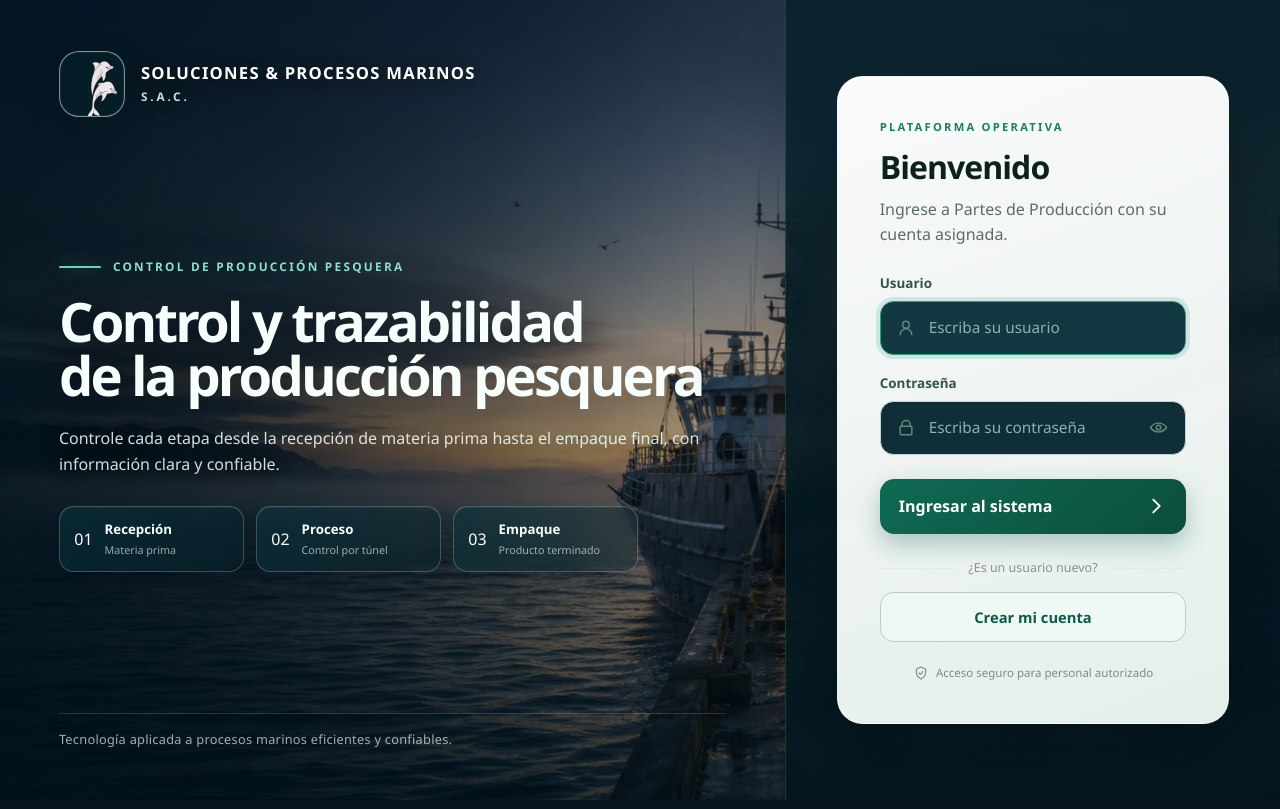
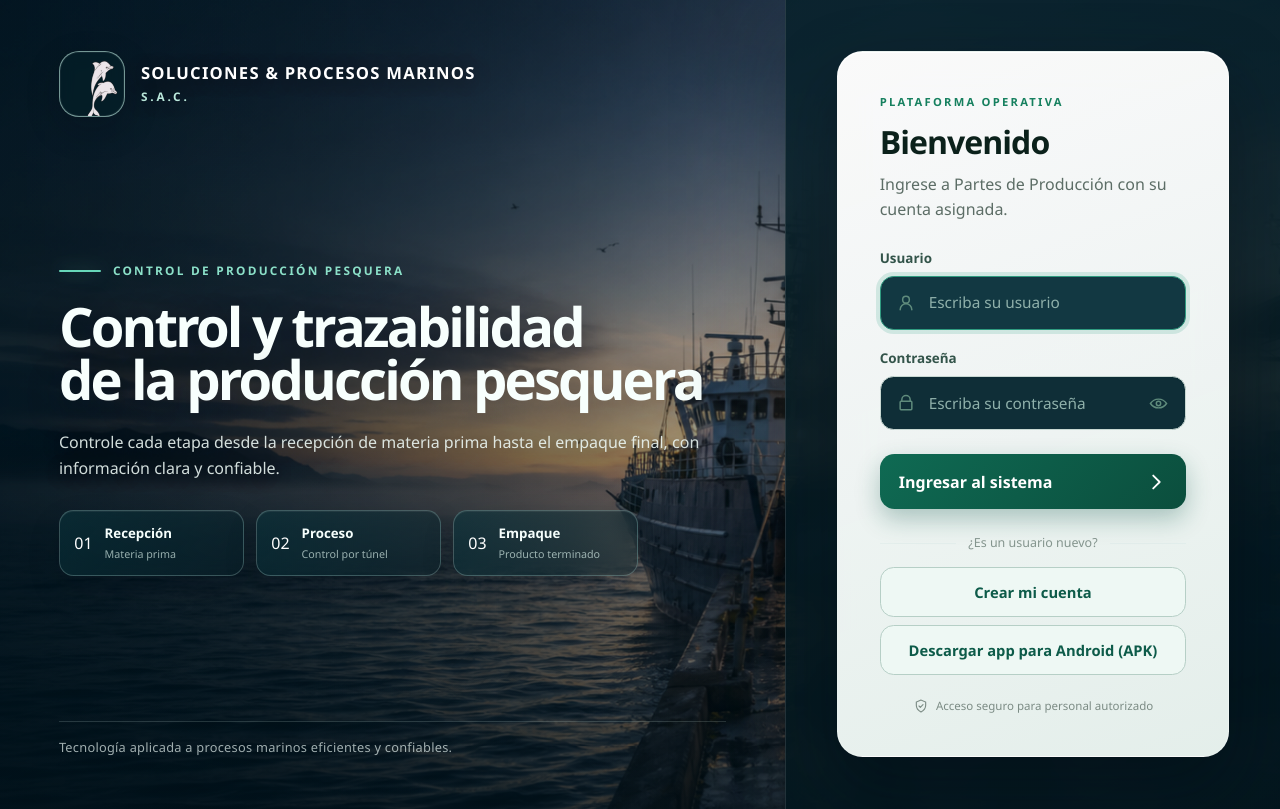
Before and after one commit to animelatinoperu-jpg/cristhian, a Django app: template templates/registration/login.html in a window 1280 px wide. Run offline with Django 5.2, Linux system fonts and the light colour scheme; the template is opened without the code that fills it, so the values that code supplies are empty; parts of the project's set-up code (start-up, migrations or seed data) failed here and were passed over.

Commit message:
feat: agregar boton de descarga de APK Android en pantalla de login
Co-Authored-By: Claude Sonnet 5 <noreply@anthropic.com>

```diff
--- a/productions/urls.py
+++ b/productions/urls.py
@@ -14,6 +14,7 @@ urlpatterns = [
     path("sesion/csrf/", views.csrf_token, name="csrf_token"),
     path("manifest.webmanifest", views.manifest, name="manifest"),
     path("service-worker.js", views.service_worker, name="service_worker"),
+    path("descargar-app/", views.download_app_apk, name="download_app_apk"),
     path("producciones/nueva/", views.ProductionCreateView.as_view(), name="create"),
     path("producciones/<int:pk>/editar/", views.ProductionUpdateView.as_view(), name="update"),
     path("catalogos/", views.CatalogDashboardView.as_view(), name="catalogs"),
--- a/templates/registration/login.html
+++ b/templates/registration/login.html
@@ -88,6 +88,8 @@
       <div class="login-divider"><span>¿Es un usuario nuevo?</span></div>
       <a class="login-register" href="{% url 'productions:register' %}">Crear mi cuenta</a>
 
+      <a class="login-register" href="{% url 'productions:download_app_apk' %}" style="margin-top:.5rem;">Descargar app para Android (APK)</a>
+
       <p class="login-security">
         <svg viewBox="0 0 24 24" aria-hidden="true"><path d="M12 3 5 6v5c0 4.6 2.8 8 7 10 4.2-2 7-5.4 7-10V6l-7-3Z" fill="none" stroke="currentColor" stroke-width="1.7"/><path d="m9 12 2 2 4-4" fill="none" stroke="currentColor" stroke-width="1.7" stroke-linecap="round" stroke-linejoin="round"/></svg>
         Acceso seguro para personal autorizado
```
